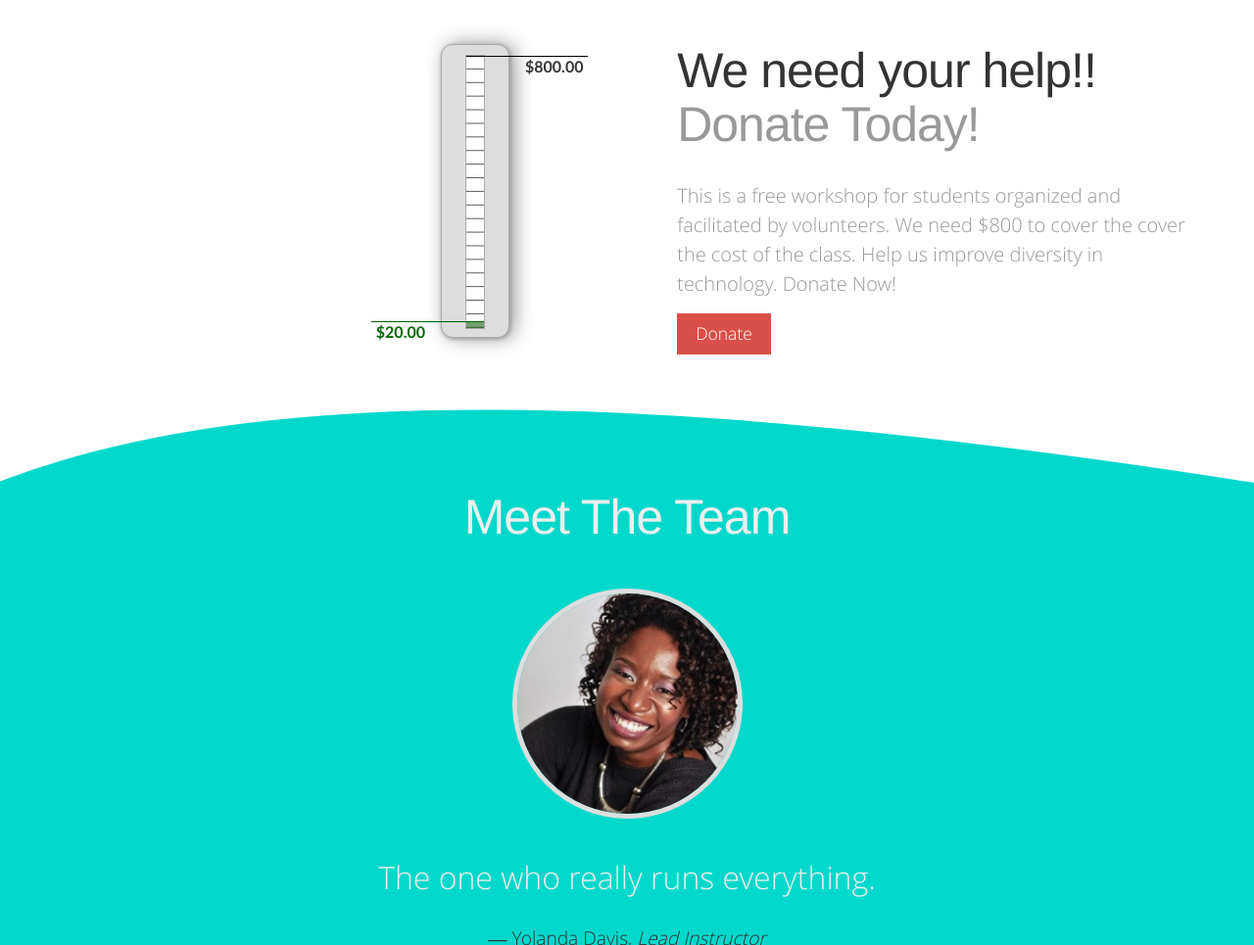
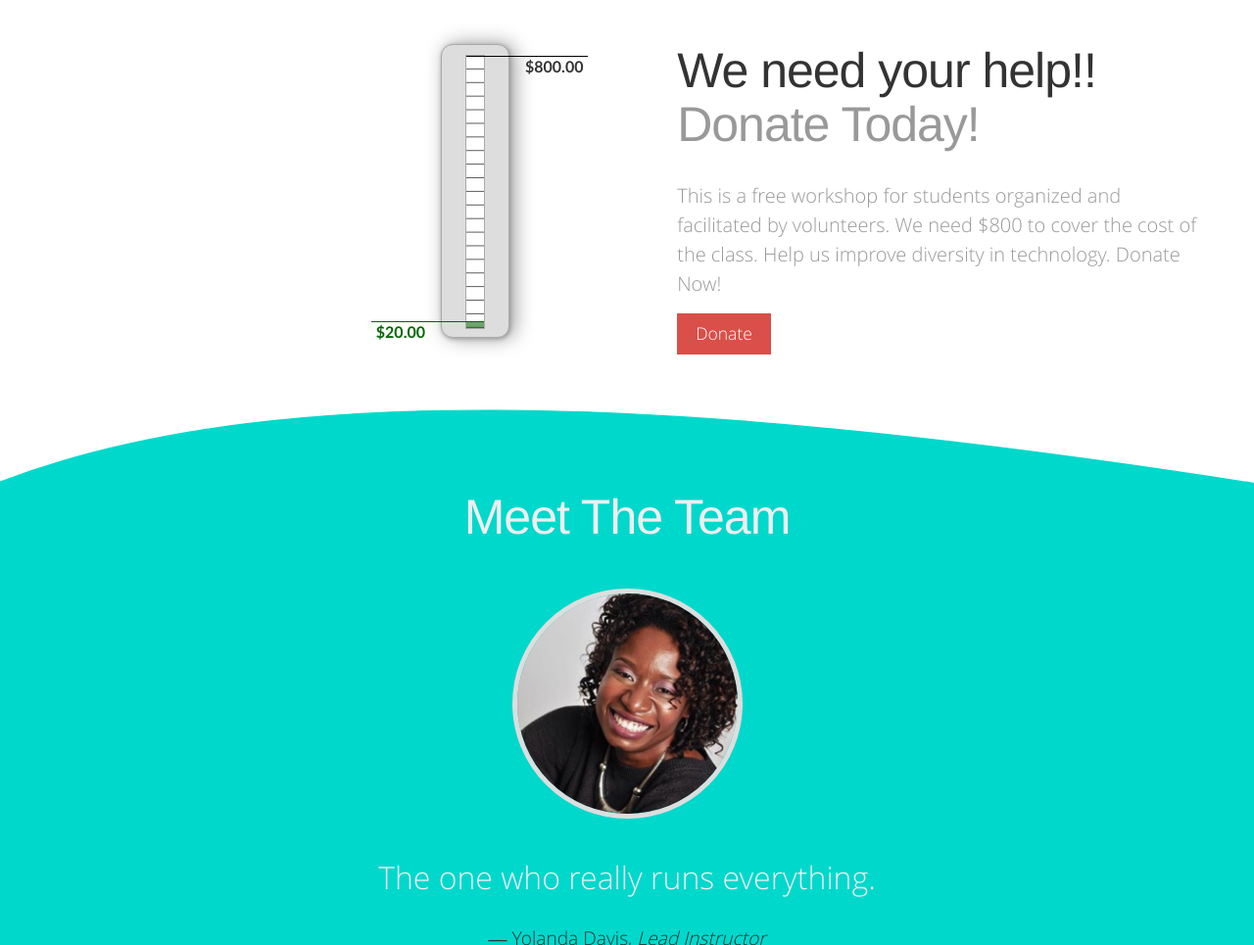
Before and after one commit to techsofcolor/code-your-world, a plain HTML site: page index.html in a window 1280 px wide. Shown: the part 1816-2781 px from the top of the page at 98% size. Drawn offline with Linux system fonts and the light colour scheme.

Commit message:
Update donate text

```diff
--- a/index.html
+++ b/index.html
@@ -215,7 +215,7 @@
 		  <!-- RIGHT FEATURES TEXT -->
 		  <article class="cbp-so-side cbp-so-side-right">
 			<h2 class="featurette-heading">We need your help!! <span class="muted">Donate Today!</span></h2>
-			<p class="muted">This is a free workshop for students organized and facilitated by volunteers.  We need $800 to cover the cover the cost
+			<p class="muted">This is a free workshop for students organized and facilitated by volunteers.  We need $800 to cover the cost
             of the class.  Help us improve diversity in technology.  Donate Now!</p>
 			<!--<ul class="icons-ul big-li muted">-->
 	 		  <!--<li><i class="icon-ok"></i>Donec id elit non mi porta</li>-->
```
